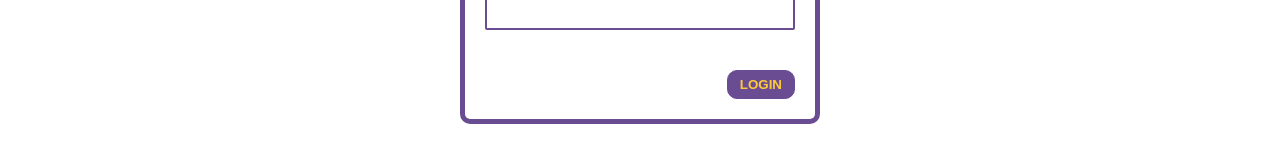
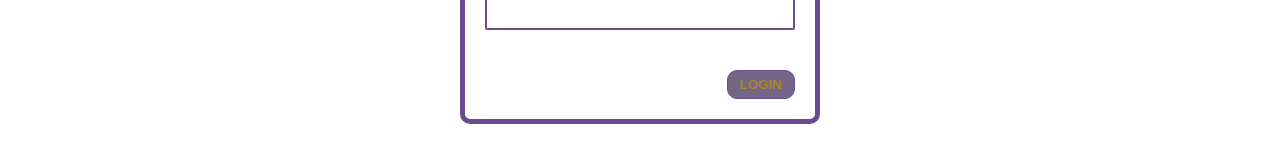
Before and after one commit to Jinnie-kim/my-todolist, a React (Create React App) app: page /login in a window 1280 px wide. Shown: the part 364-524 px from the top of the page. Built offline with nearby package versions, Linux system fonts and the light colour scheme.

Commit message:
add code for button activate status

```diff
--- a/src/pages/Login/Login.jsx
+++ b/src/pages/Login/Login.jsx
@@ -6,6 +6,7 @@ import styled from 'styled-components';
 export default function Login() {
   const [email, setEmail] = useState('');
   const [password, setPassword] = useState('');
+  const [isButtonValid, setIsButtonValid] = useState(false);
   const { login } = useLogin();
 
   const userDataHandler = (event) => {
@@ -14,6 +15,7 @@ export default function Login() {
     }
     if (event.target.type === 'password') {
       setPassword(event.target.value);
+      setIsButtonValid(true);
     }
   };
 
@@ -40,7 +42,13 @@ export default function Login() {
           required
           onChange={userDataHandler}
         />
-        <LoginFormButton type="submit">LOGIN</LoginFormButton>
+        <LoginFormButton
+          type="submit"
+          isValid={isButtonValid}
+          disabled={!isButtonValid}
+        >
+          LOGIN
+        </LoginFormButton>
       </LoginFormField>
     </LoginForm>
   );
@@ -89,9 +97,9 @@ const LoginFormButton = styled.button`
   float: right;
   padding: 6px 12px;
   border-radius: 10px;
-  background-color: #6a4c93;
+  background-color: ${(props) => (props.isValid ? '#6a4c93' : '#746687')};
   border: 1px solid #6a4c93;
-  color: #ffca3a;
+  color: ${(props) => (props.isValid ? '#ffca3a' : '#AB8828')};
   font-weight: 700;
-  cursor: pointer;
+  cursor: ${(props) => (props.isValid ? 'pointer' : 'auto')};
 `;
```
